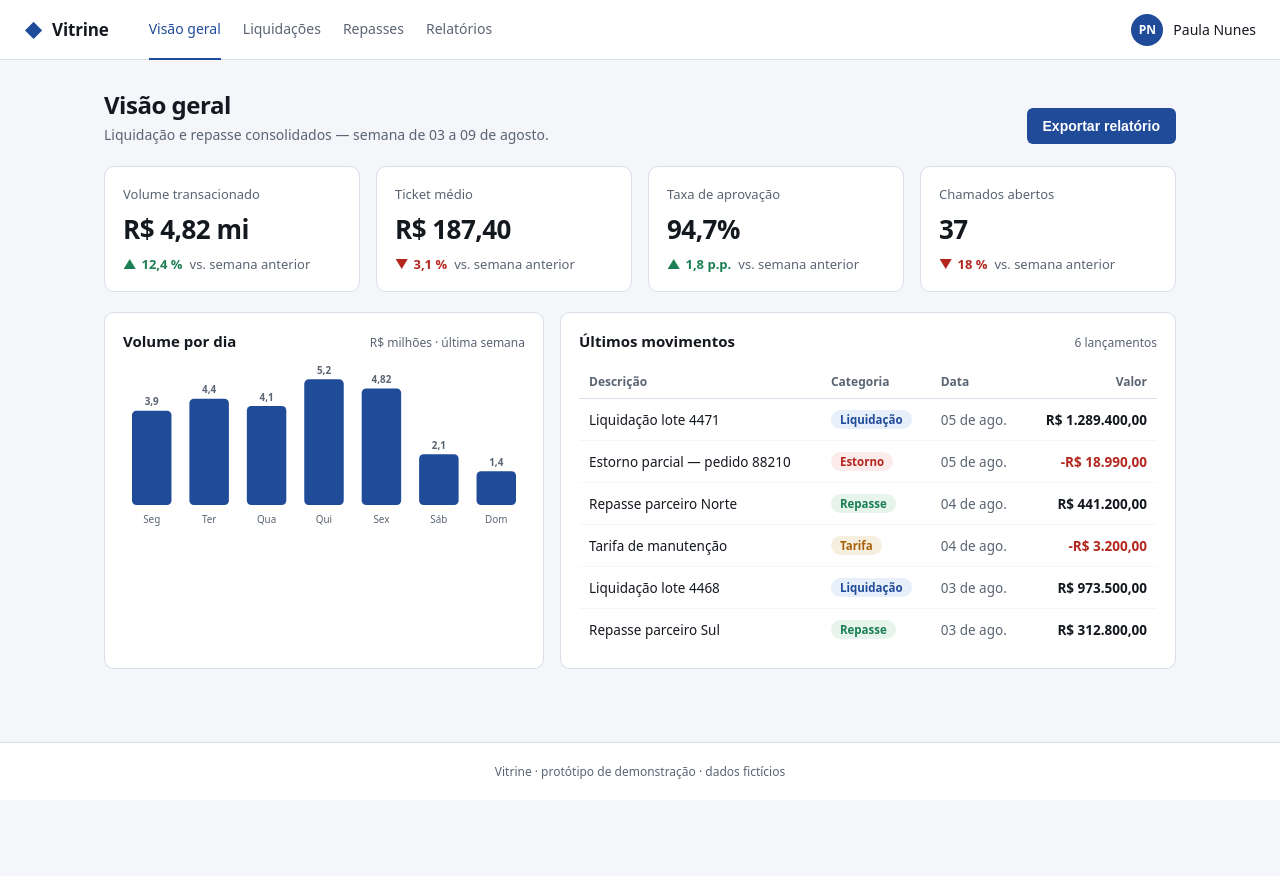
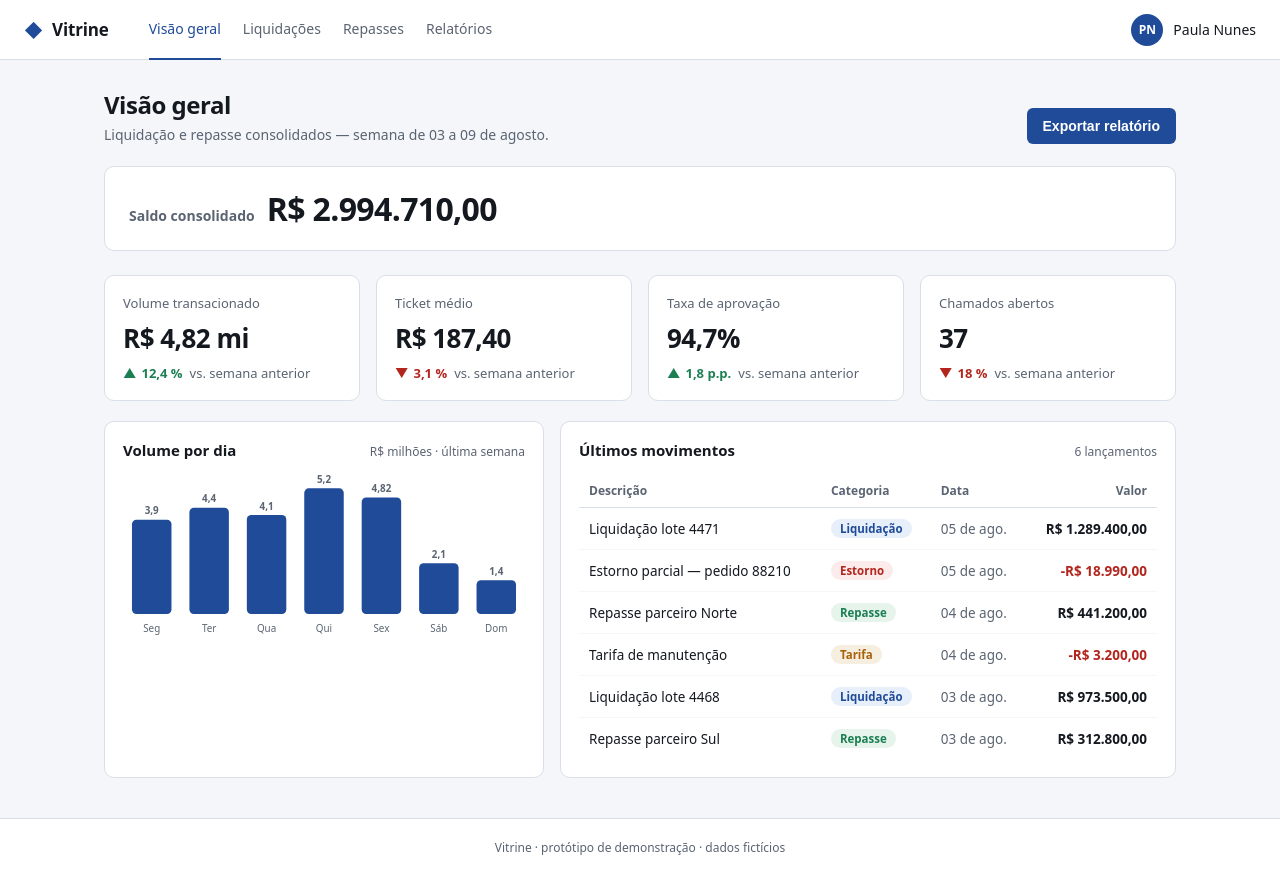
Before and after one commit to fcamaraLeo/synforce-vitrine-alfa, a React (Vite) app: page / in a window 1280 px wide. Before the commit the page ends 800 px from the top, so only its background shows below. Built offline with nearby package versions, Linux system fonts and the light colour scheme.

Commit message:
implementacao#5: Mostrar o saldo consolidado no topo do dashboard
Unidade: Mostrar o saldo consolidado no topo do dashboard
Instancia: implementacao#5
Contrato: implementacao v1 (12b730066a640187)
Modelo: deepseek/deepseek-v4-flash

```diff
--- a/src/App.tsx
+++ b/src/App.tsx
@@ -1,7 +1,8 @@
-import { metricas } from "./dados.ts";
+import { metricas, movimentos, formatarReais } from "./dados.ts";
 import { CartaoMetrica } from "./componentes/CartaoMetrica.tsx";
 import { GraficoVolume } from "./componentes/GraficoVolume.tsx";
 import { TabelaMovimentos } from "./componentes/TabelaMovimentos.tsx";
+import { calcularSaldo } from "./saldo.ts";
 
 /**
  * Dashboard da Vitrine — o painel de liquidação e repasse.
@@ -10,6 +11,9 @@ import { TabelaMovimentos } from "./componentes/TabelaMovimentos.tsx";
  * código, não no número exibido.
  */
 export function App() {
+  const saldoCentavos = calcularSaldo(movimentos);
+  const saldoFormatado = formatarReais(saldoCentavos);
+
   return (
     <div className="app">
       <header className="topo">
@@ -38,6 +42,13 @@ export function App() {
           <button className="botao-primario">Exportar relatório</button>
         </div>
 
+        <section className="saldo-consolidado" aria-label="Saldo consolidado">
+          <span className="saldo-consolidado-rotulo">Saldo consolidado</span>
+          <span className={`saldo-consolidado-valor${saldoCentavos < 0 ? " negativo" : ""}`}>
+            {saldoFormatado}
+          </span>
+        </section>
+
         <section className="grade-metricas">
           {metricas.map((m) => (
             <CartaoMetrica key={m.chave} metrica={m} />
--- a/src/estilos.css
+++ b/src/estilos.css
@@ -99,6 +99,32 @@ body {
   padding: 18px;
 }
 
+/* ── Saldo consolidado ────────────────────────────────────────────────── */
+.saldo-consolidado {
+  display: flex;
+  align-items: baseline;
+  gap: 12px;
+  margin-bottom: 24px;
+  padding: 20px 24px;
+  background: var(--fundo);
+  border: 1px solid var(--borda);
+  border-radius: var(--raio-md);
+}
+.saldo-consolidado-rotulo {
+  color: var(--texto-suave);
+  font-size: 14px;
+  font-weight: 600;
+}
+.saldo-consolidado-valor {
+  font-size: 32px;
+  font-weight: 700;
+  letter-spacing: -0.02em;
+  color: var(--texto);
+}
+.saldo-consolidado-valor.negativo {
+  color: var(--erro);
+}
+
 /* ── Métricas ─────────────────────────────────────────────────────────── */
 .grade-metricas {
   display: grid;
--- /dev/null
+++ b/src/saldo.ts
@@ -0,0 +1,13 @@
+import type { LinhaMovimento } from "./dados.ts";
+
+/**
+ * Soma líquida de todos os movimentos.
+ *
+ * Cada movimento já carrega `valorCentavos` com o sinal correto
+ * (positivo para liquidação e repasse, negativo para estorno e tarifa).
+ * A função apenas totaliza — não reintroduz sinal pela categoria nem
+ * usa Math.abs.
+ */
+export function calcularSaldo(movimentos: LinhaMovimento[]): number {
+  return movimentos.reduce((acc, m) => acc + m.valorCentavos, 0);
+}
```
Also changed, not shown: 1 other file (tests, documents, lock files or other folders).
